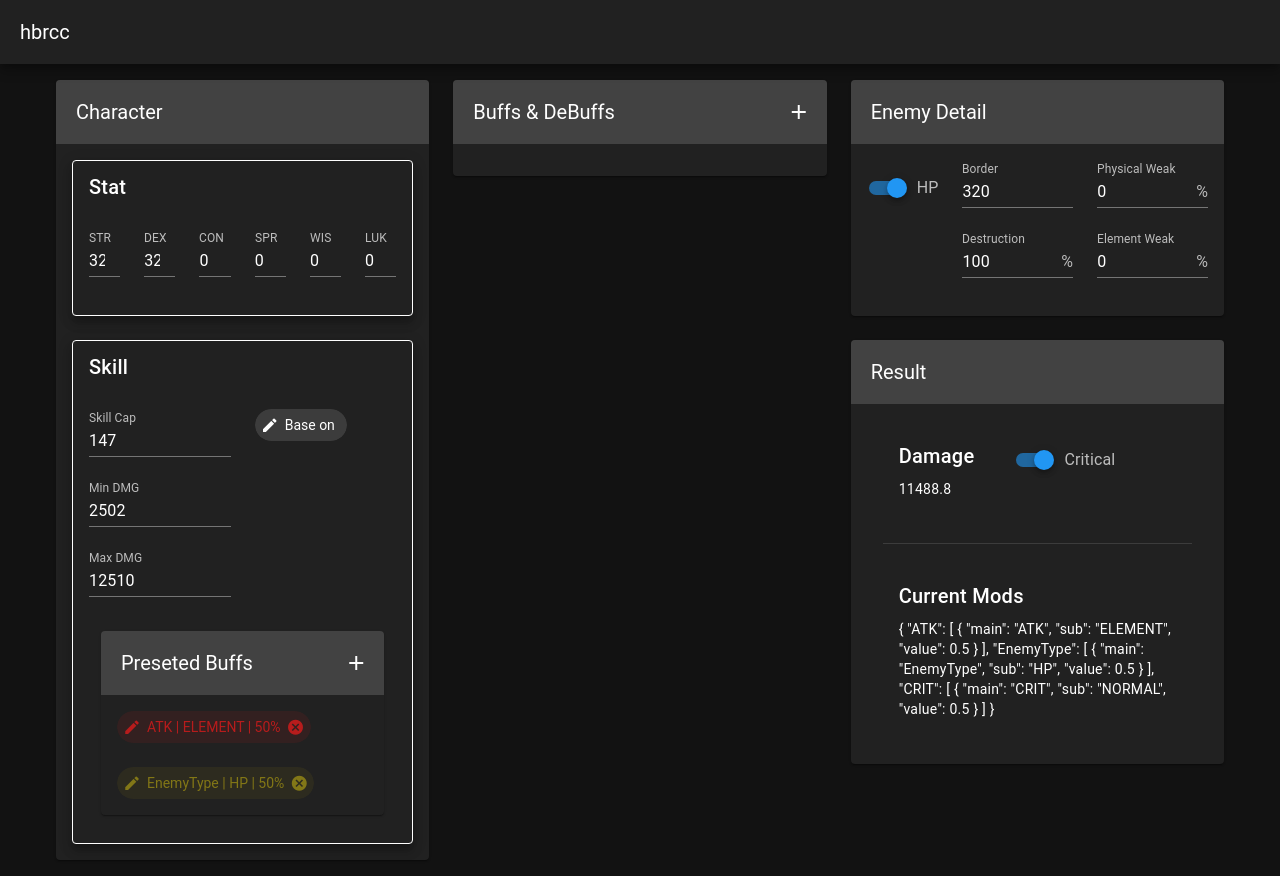
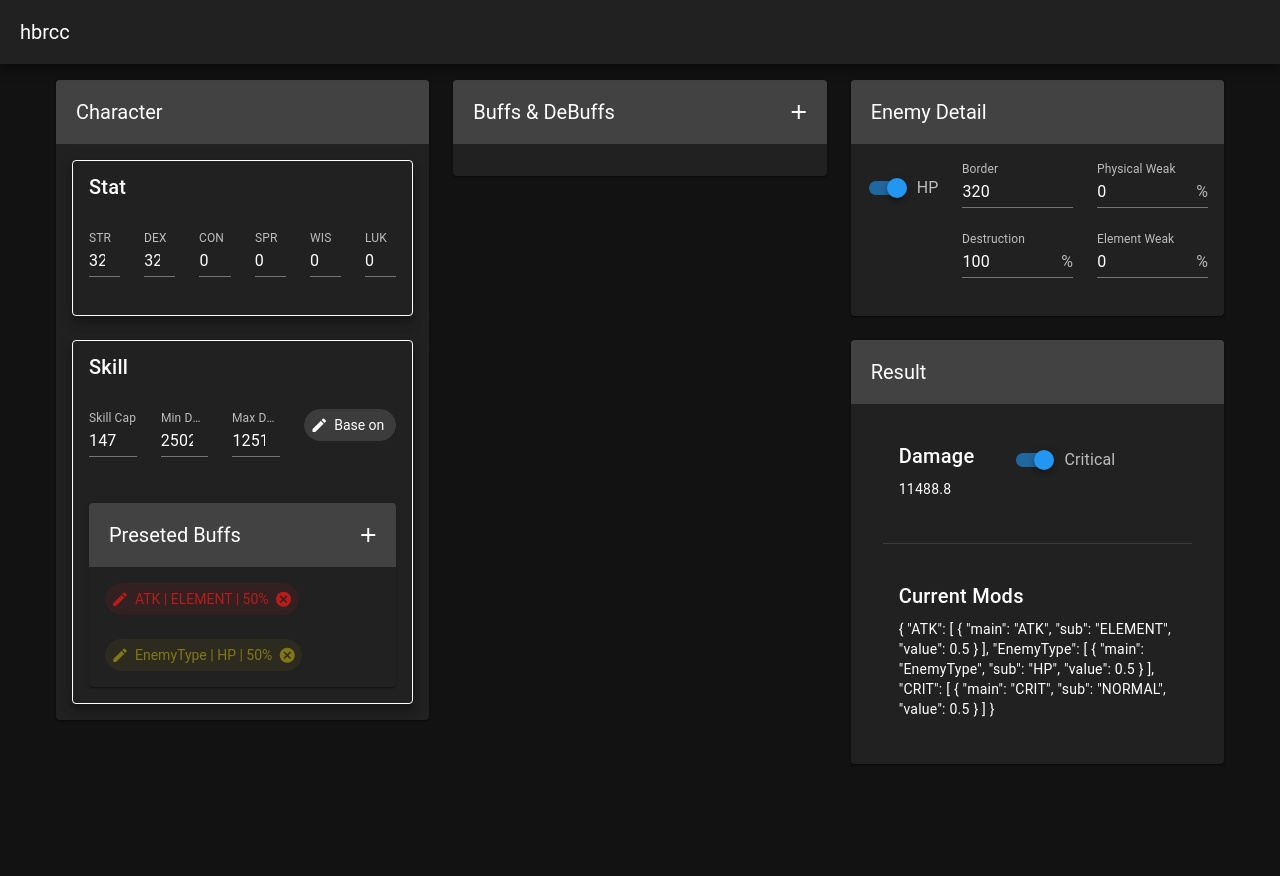
Before and after one commit to TWT233/hbrcc, a Vue app: page / in a window 1280 px wide. After the commit the page ends 800 px from the top, so only its background shows below. Built offline with nearby package versions, Linux system fonts and the light colour scheme.

Commit message:
editor view

```diff
--- a/src/components/editors/EditorSkill.vue
+++ b/src/components/editors/EditorSkill.vue
@@ -26,7 +26,11 @@ const dialog = ref(false)
       <v-row>
         <v-col>
           <NumberField v-model="skill.cap" label="Skill Cap"></NumberField>
+        </v-col>
+        <v-col>
           <NumberField v-model="skill.bar[0]" label="Min DMG"></NumberField>
+        </v-col>
+        <v-col>
           <NumberField v-model="skill.bar[1]" label="Max DMG"></NumberField>
         </v-col>
         <v-col>
@@ -39,9 +43,11 @@ const dialog = ref(false)
           </v-chip>
         </v-col>
       </v-row>
-      <v-col cols="12">
-        <ViewMod v-model:mods="skill.presetModifiers" title="Preseted Buffs"></ViewMod>
-      </v-col>
+      <v-row>
+        <v-col cols="12">
+          <ViewMod v-model:mods="skill.presetModifiers" title="Preseted Buffs"></ViewMod>
+        </v-col>
+      </v-row>
     </v-container>
   </v-card>
 </template>
```
